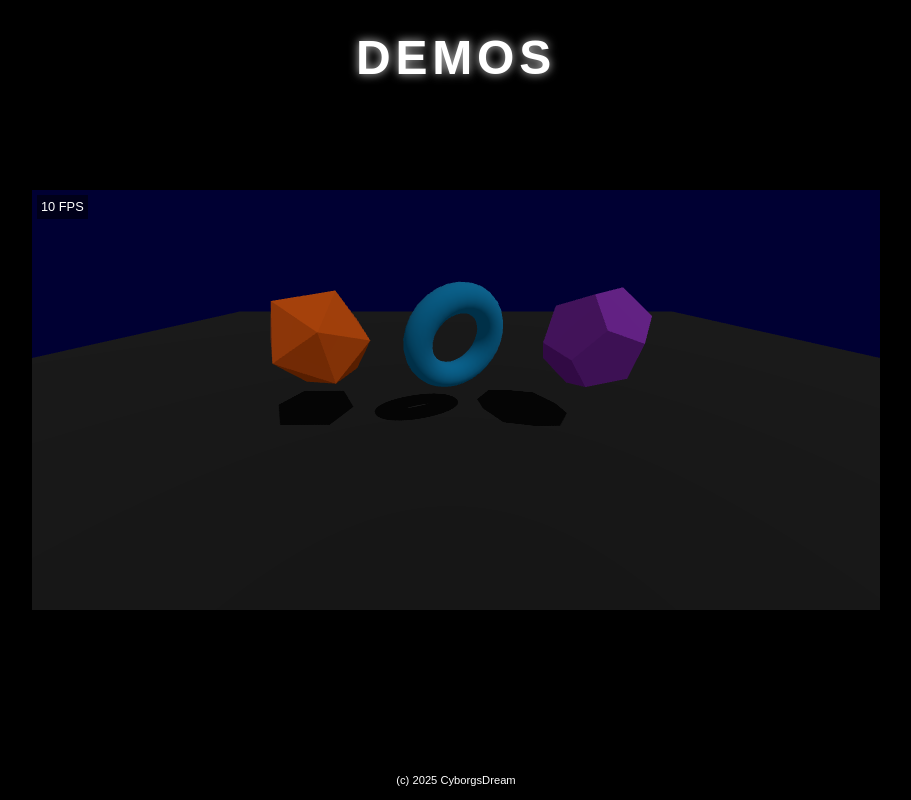
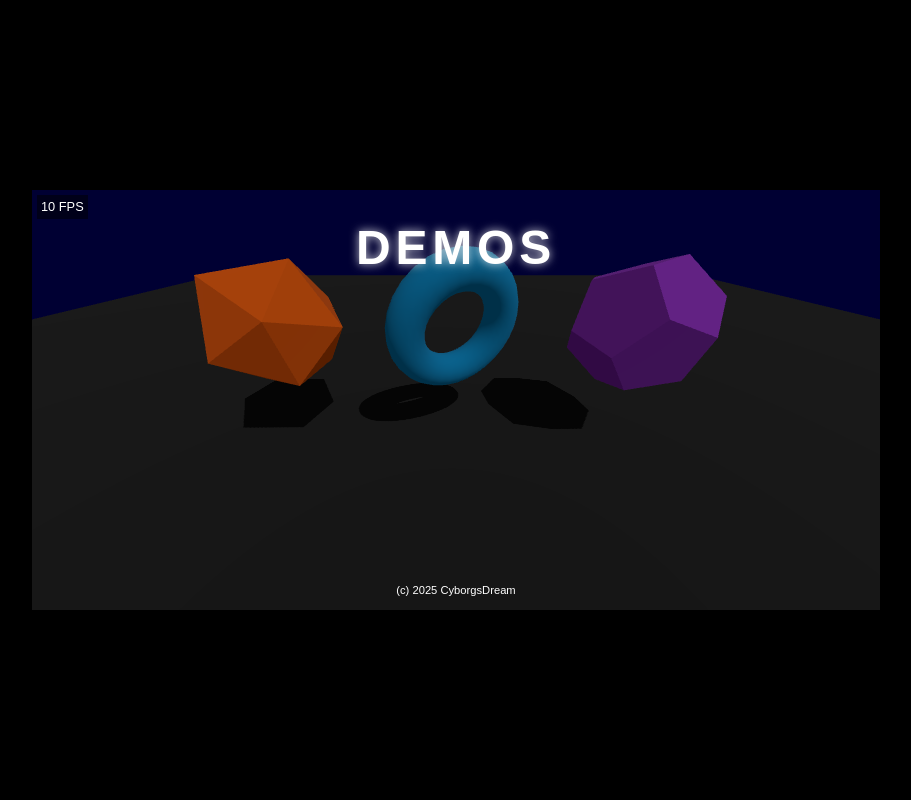
Before and after one commit to CyborgsDream/dev, a plain HTML site: page index.html in a window 1280 px wide. Shown: the whole page, without its empty margins (184-1095 px from the left). Drawn offline with nearby package versions, Linux system fonts and the light colour scheme; animation ran at ten frames a second.

Commit message:
Place overlay text inside scene container

```diff
--- a/css/style.css
+++ b/css/style.css
@@ -44,7 +44,7 @@ main {
   pointer-events: none;
 }
 #cinematic-heading {
-  position: fixed;
+  position: absolute;
   top: 20px;
   width: 100%;
   text-align: center;
@@ -58,7 +58,7 @@ main {
   text-transform: uppercase;
 }
 #bottom-text {
-  position: fixed;
+  position: absolute;
   bottom: 10px;
   width: 100%;
   text-align: center;
--- a/index.html
+++ b/index.html
@@ -15,13 +15,13 @@ Change Log:
   <link rel="stylesheet" href="css/style.css">
 </head>
 <body>
-  <h1 id="cinematic-heading">demos</h1>
   <main>
     <div id="scene-container">
+      <h1 id="cinematic-heading">demos</h1>
       <div id="fps-counter">0 FPS</div>
+      <div id="bottom-text">(c) 2025 CyborgsDream</div>
     </div>
   </main>
-  <div id="bottom-text">(c) 2025 CyborgsDream</div>
   <script src="https://unpkg.com/three@0.159.0/build/three.min.js"></script>
   <script src="js/script.js"></script>
 </body>
--- a/js/script.js
+++ b/js/script.js
@@ -55,7 +55,7 @@ if (typeof THREE !== 'undefined') {
   const mesh2 = createMesh(new THREE.TorusGeometry(1.2, 0.4, 16, 30), 0x0096D6, 0);
   const mesh3 = createMesh(new THREE.DodecahedronGeometry(1.5), 0x9932cc, 4);
 
-  camera.position.set(0, 5, 8);
+  camera.position.set(0, 5, 6);
   camera.lookAt(0, 1, 0);
 
   let lastTime;
```
